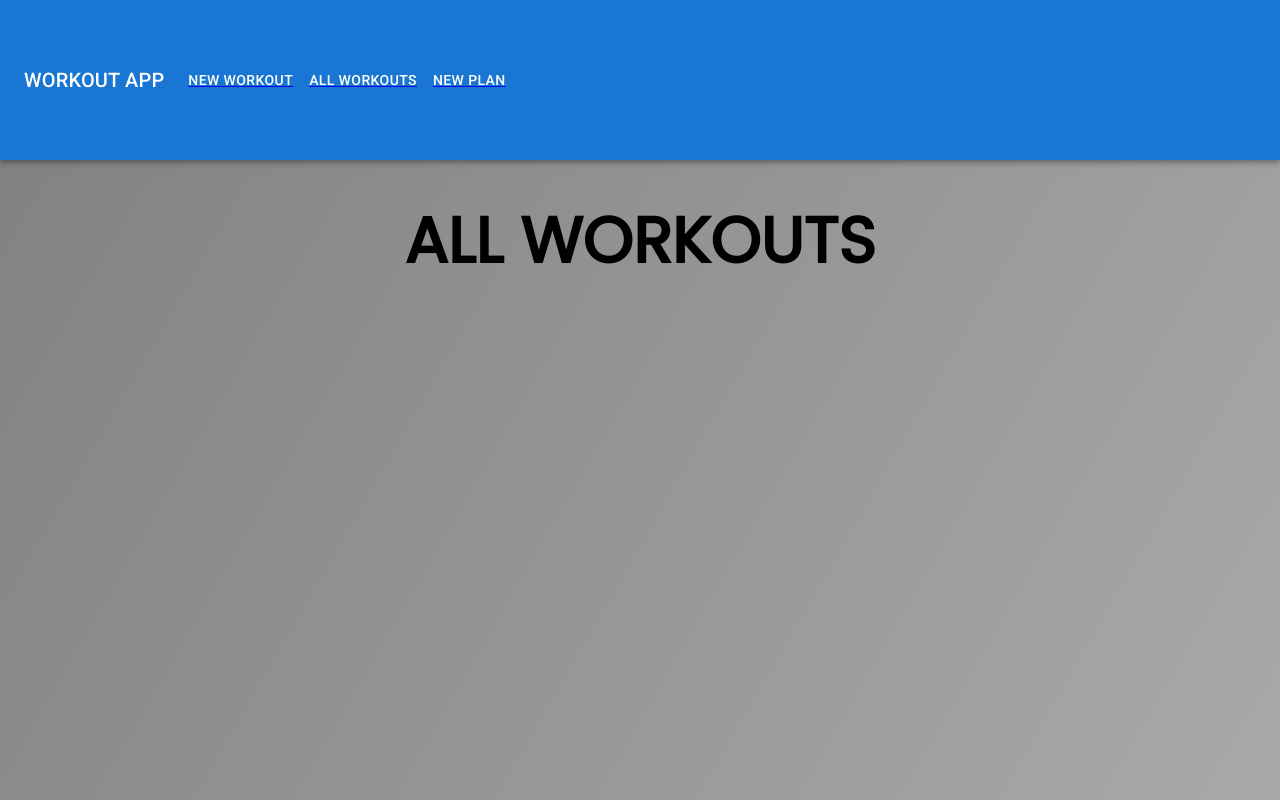
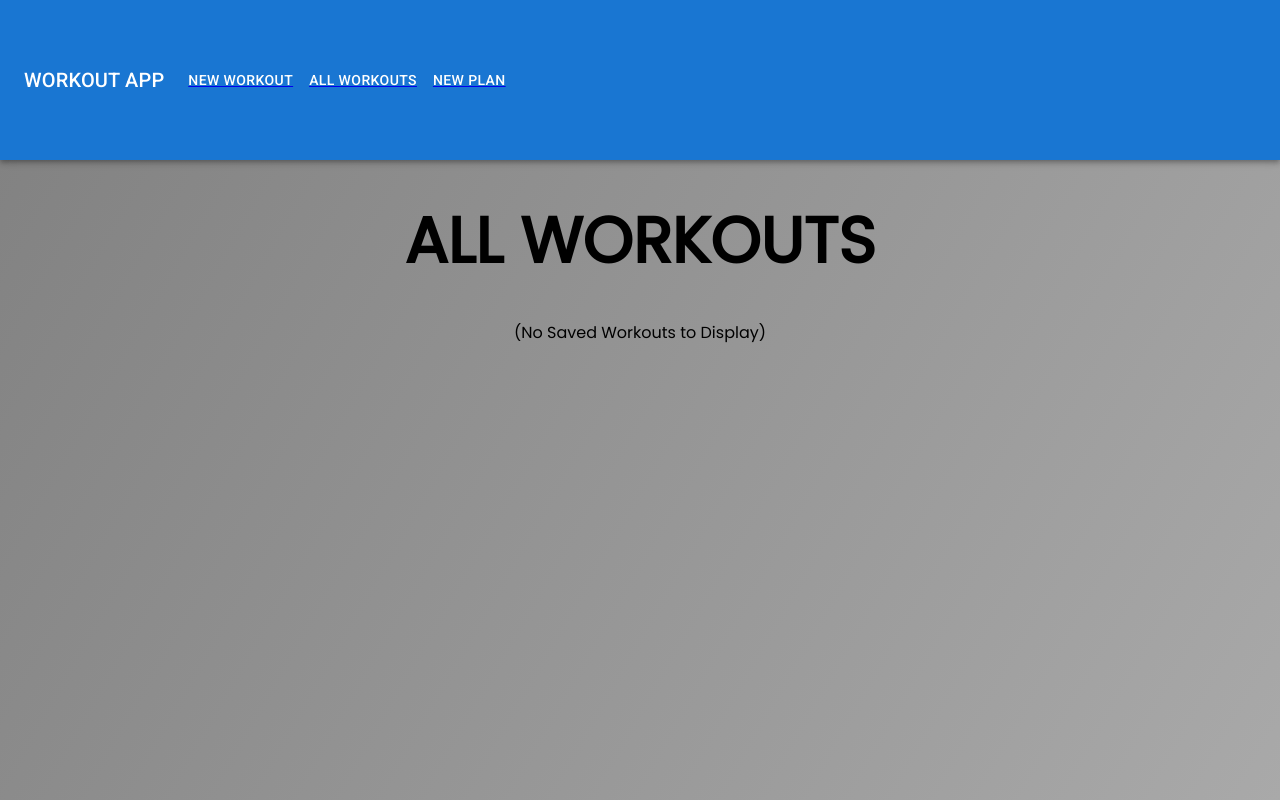
Before and after one commit to CharlesCarr/react-workout-app, a React (Create React App) app: page /all-workouts in a window 1280 px wide. Built offline with nearby package versions, Linux system fonts and the light colour scheme.

Commit message:
update styling w/ mui

```diff
--- a/src/App.css
+++ b/src/App.css
@@ -167,7 +167,7 @@
   color: black;
 }
 
-.app {
+.app, .all-workouts-container {
   display: flex;
   flex-direction: column;
   justify-content: center;
--- a/src/App.js
+++ b/src/App.js
@@ -39,10 +39,7 @@ function App() {
         <Route path="/new-plan" >
           <NewPlanPage />
         </Route>
-
       </Switch>
-
-
 
     </div>
   );
--- a/src/components/Modal.js
+++ b/src/components/Modal.js
@@ -50,7 +50,7 @@ function CustomModal(props) {
   );
 
   const card = (
-    <React.Fragment className="modal-container">
+    <React.Fragment>
       <CardContent>
         <Typography variant="h5" component="div">
         Enter Name for New Workout
--- a/src/pages/AllWorkouts.js
+++ b/src/pages/AllWorkouts.js
@@ -7,11 +7,19 @@ function AllWorkoutsPage(props) {
 
   // <ul className="todo-list"></ul>
 
+  console.log(props.fullWorkouts);
+
+  const noWorkouts = '(No Saved Workouts to Display)';
+  const testTrue = props.fullWorkouts.length === 0;
+  console.log(testTrue);
+
   return (
-    <div>
+    <div className='all-workouts-container'>
       <header>
         <h1>ALL WORKOUTS</h1>
       </header>
+
+      {testTrue && noWorkouts}
 
       {props.fullWorkouts.map((test) => {
         return <Workout todos={props.todos} test={test} key={test.id} />;
```
